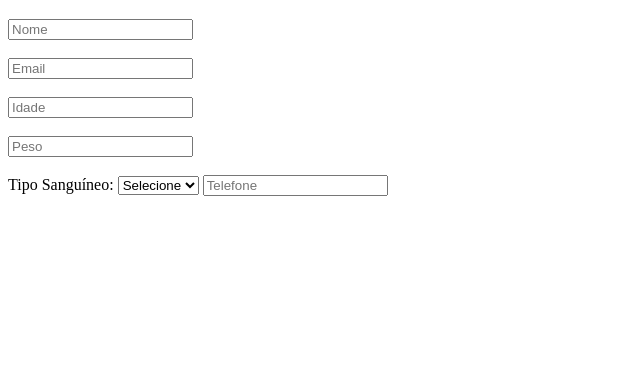
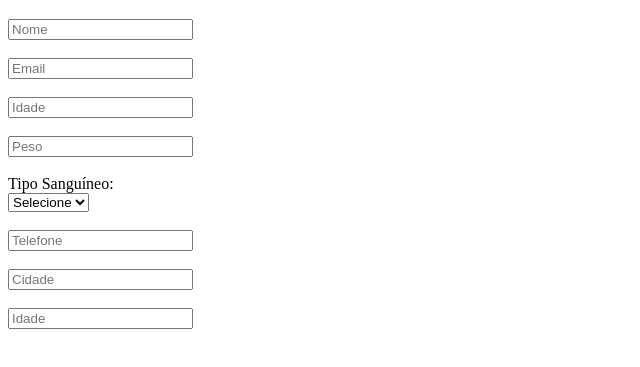
Before and after one commit to gabrielgiacomelli/doacao-de-sangue, a plain HTML site: page index.html in a window 1280 px wide. Shown: the part 87-454 px from the top of the page, without its empty margins (0-640 px from the left). Drawn offline with Linux system fonts and the light colour scheme.

Commit message:
add - finalização inputs

```diff
--- a/index.html
+++ b/index.html
@@ -14,7 +14,7 @@
             <input type="email" id="email" placeholder="Email"><br><br>
             <input type="text" id="idade" placeholder="Idade"> <br><br>
             <input type="text" id="peso" placeholder="Peso"> <br><br>
-            <label for="TipoSanguineo">Tipo Sanguíneo:</label>
+            <label for="TipoSanguineo">Tipo Sanguíneo:</label><br>
             <select id="TipoSanguineo">
                 <option value="">Selecione</option>
                 <option value="A+">A+</option>
@@ -23,8 +23,10 @@
                 <option value="B-">B-</option>
                 <option value="O+">O+</option>
                 <option value="O-">O-</option>
-            </select>
+            </select><br><br>
             <input type="text" id="telefone" placeholder="Telefone"> <br><br>
+            <input type="text" id="cidade" placeholder="Cidade"><br><br>
+            <input type="text" id="estado" placeholder="Idade"><br><br>
         </main>
     </form>
     <script src="script.js"></script>
```
